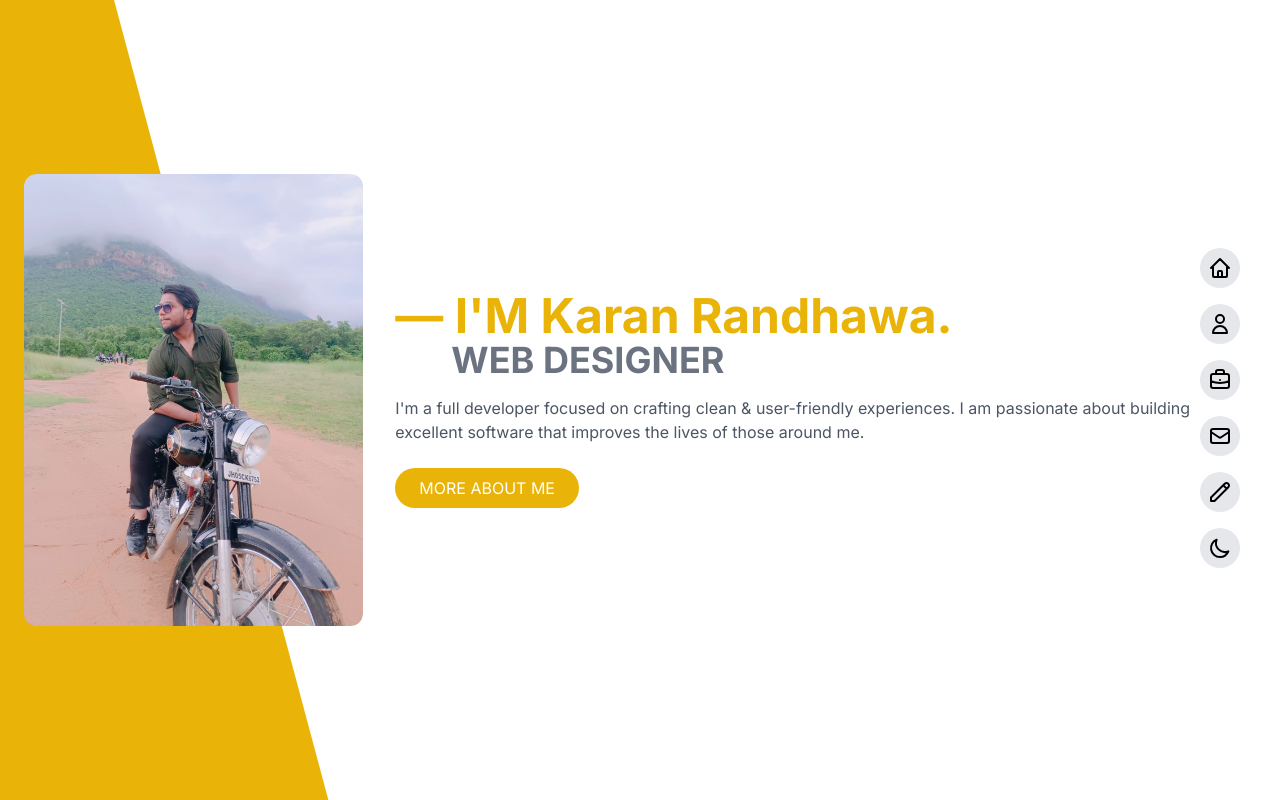
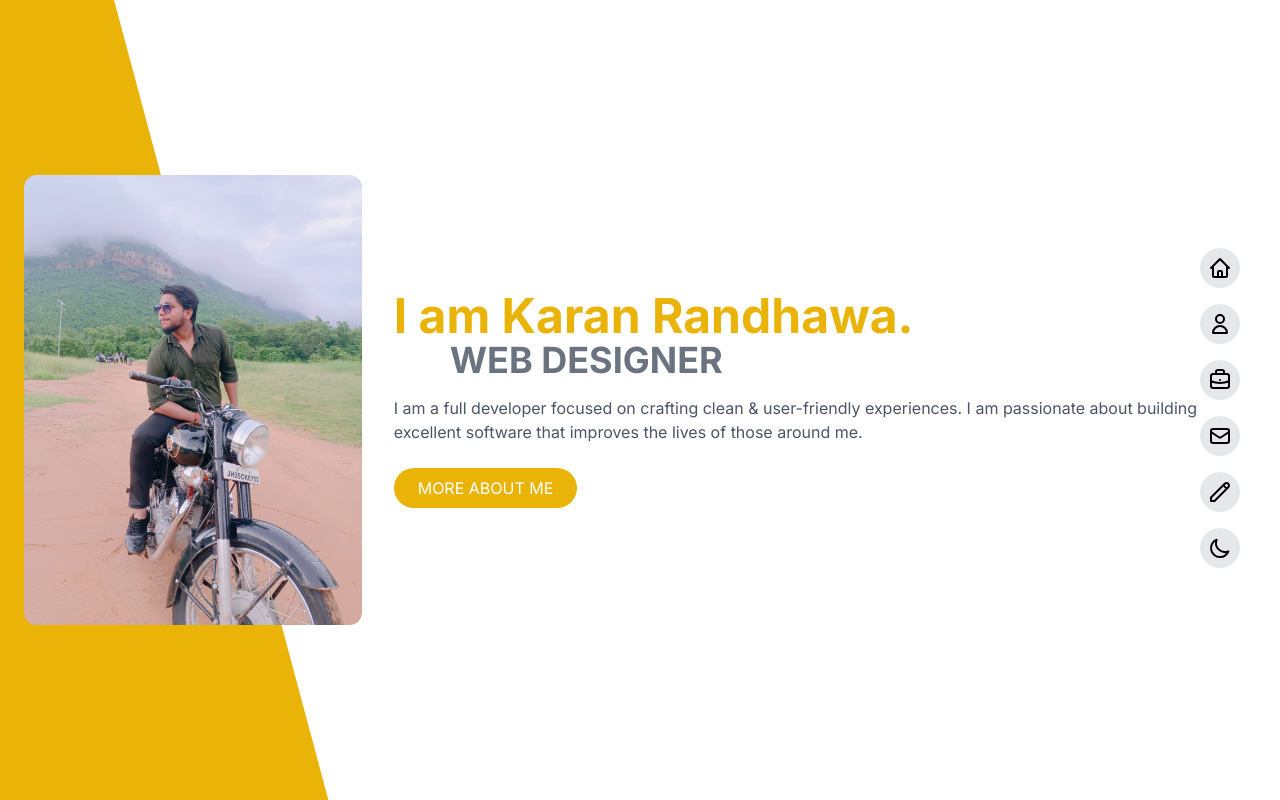
Before and after one commit to KARAN-RANDHAWA27/portfolio_karan, a Next.js app: page / in a window 1280 px wide. Built offline with nearby package versions, Linux system fonts and the light colour scheme.

Commit message:
Ui changes

```diff
--- a/components/home/page.jsx
+++ b/components/home/page.jsx
@@ -23,13 +23,13 @@ const Homepage = () => {
         </div>
         <div className="text-center md:text-left">
           <h1 className="text-3xl md:text-5xl font-bold text-yellow-500">
-            &mdash; I&apos;M Karan Randhawa.
+            I am Karan Randhawa.
           </h1>
           <h2 className="text-3xl md:text-4xl font-bold text-gray-500 dark:text-gray-500 pl-14">
             WEB DESIGNER
           </h2>
           <p className="mt-4 text-gray-600 dark:text-gray-400">
-            I&apos;m a full developer focused on crafting clean & user-friendly
+            I am a full developer focused on crafting clean & user-friendly
             experiences. I am passionate about building excellent software that
             improves the lives of those around me.
           </p>
```
